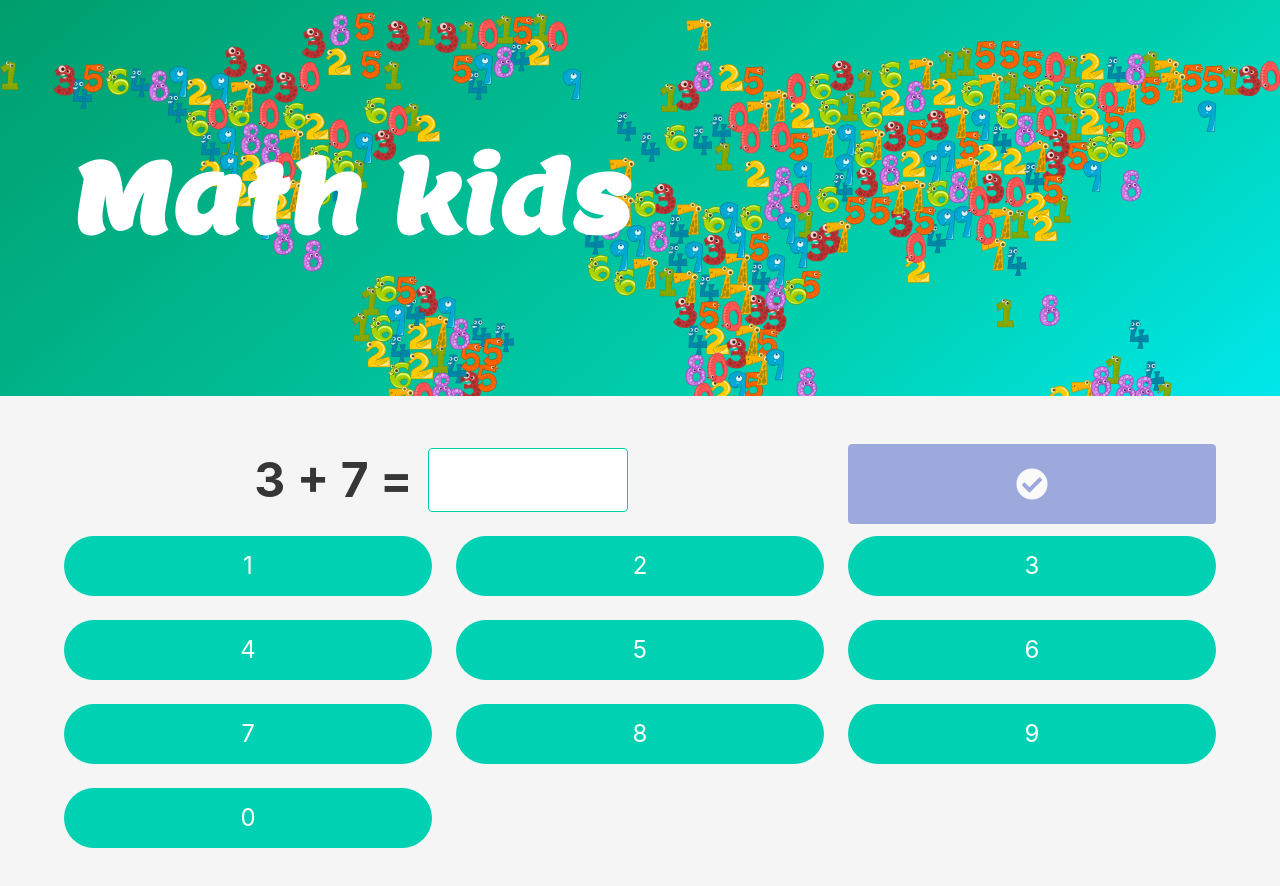
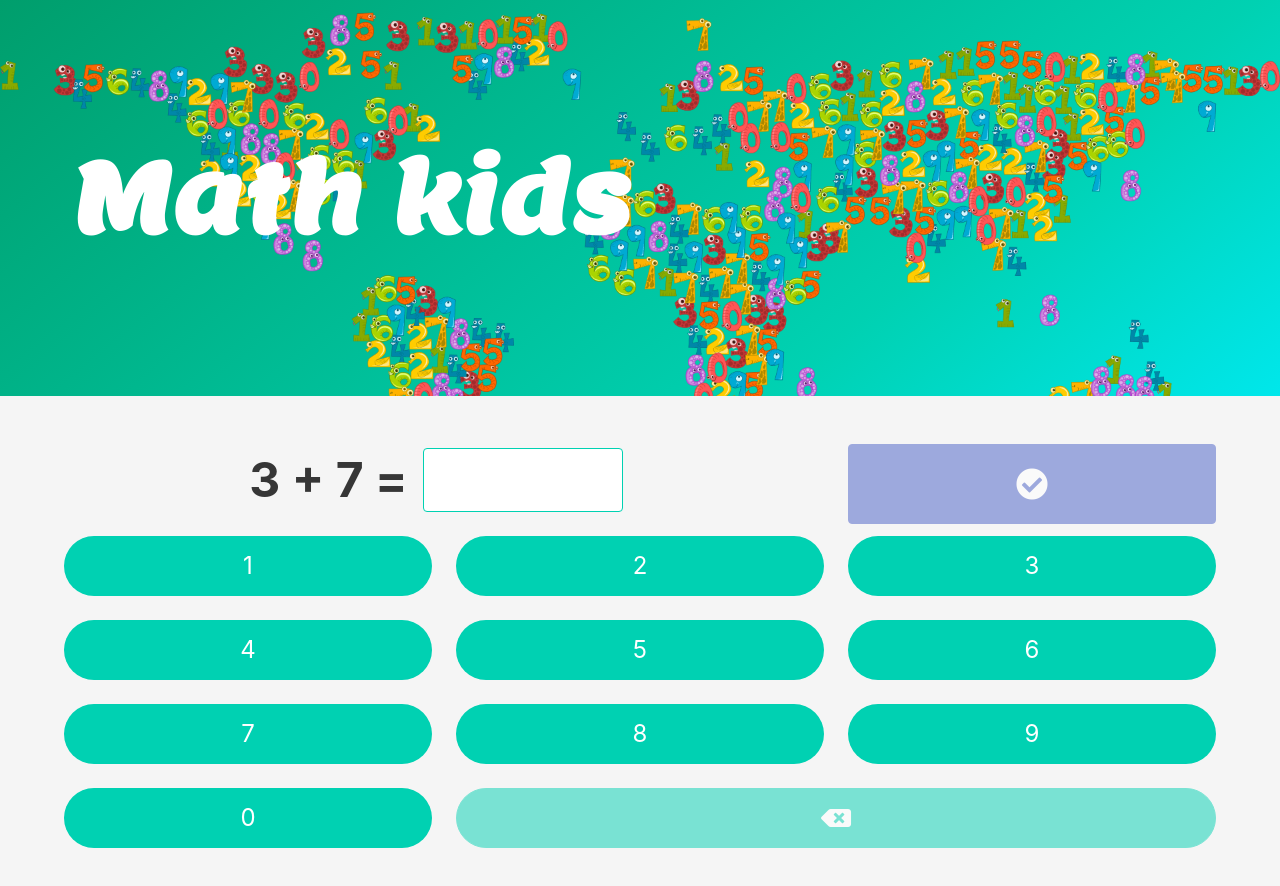
Before and after one commit to eaboy/math-kids, an Angular app: page / in a window 1280 px wide. Shown: the top 886 px of the page. Built offline with nearby package versions, Linux system fonts and the light colour scheme.

Commit message:
Add backspace to delete

```diff
--- a/src/app/components/numpad/numpad.component.html
+++ b/src/app/components/numpad/numpad.component.html
@@ -1,4 +1,13 @@
 <div class="columns is-mobile is-multiline">
-  <div class="column is-one-third" *ngFor="let digit of digits"><button
-      class="button is-primary is-rounded is-large is-fullwidth" (click)=sendDigit.emit(digit)>{{digit}}</button></div>
+  <div class="column is-one-third" *ngFor="let digit of digits">
+    <button class="button is-primary is-rounded is-large is-fullwidth" (click)=sendDigit.emit(digit)>{{digit}}</button>
+  </div>
+  <div class="column is-two-third">
+    <button class="button is-primary is-rounded is-large is-fullwidth" [disabled]="disableBackSpace"
+      (click)=deleteDigit.emit()>
+      <span class="icon is-medium">
+        <i class="fas fa-backspace"></i>
+      </span>
+    </button>
+  </div>
 </div>
--- a/src/app/components/numpad/numpad.component.ts
+++ b/src/app/components/numpad/numpad.component.ts
@@ -1,4 +1,4 @@
-import { Component, Output, EventEmitter } from '@angular/core';
+import { Component, Output, EventEmitter, Input } from '@angular/core';
 
 @Component({
   selector: 'app-numpad',
@@ -8,6 +8,8 @@ import { Component, Output, EventEmitter } from '@angular/core';
 export class NumpadComponent {
   digits: number[] = [1, 2, 3, 4, 5, 6, 7, 8, 9, 0];
 
+  @Input() disableBackSpace: boolean;
   @Output() sendDigit = new EventEmitter<number>();
+  @Output() deleteDigit = new EventEmitter<boolean>();
 
 }
--- a/src/app/components/operation/operation.component.scss
+++ b/src/app/components/operation/operation.component.scss
@@ -18,8 +18,12 @@
   align-items: center;
 }
 
-.icon.has-text-danger {
-  transform: rotateX(180deg);
+.icon {
+  margin-left: 10px;
+
+  .has-text-danger {
+    transform: rotateX(180deg);
+  }
 }
 
 @include tablet {
--- a/src/app/home/home.component.html
+++ b/src/app/home/home.component.html
@@ -1,4 +1,5 @@
 <app-operation [operation]="operation" [result]="solution" [showIcon]="showIcon" [correct]="correct"
   (solved)="onSolved($event)">
 </app-operation>
-<app-numpad (sendDigit)="onDigitSent($event)"></app-numpad>
+<app-numpad (sendDigit)="onDigitSent($event)" (deleteDigit)=onDeletedDigit($event)
+  [disableBackSpace]="solution === null"></app-numpad>
--- a/src/app/home/home.component.ts
+++ b/src/app/home/home.component.ts
@@ -34,4 +34,8 @@ export class HomeComponent implements OnInit {
     this.solution = parseInt(solutionString, 10);
   }
 
+  onDeletedDigit() {
+    this.solution = parseInt(this.solution.toString().slice(0, -1), 10) || null;
+  }
+
 }
```
